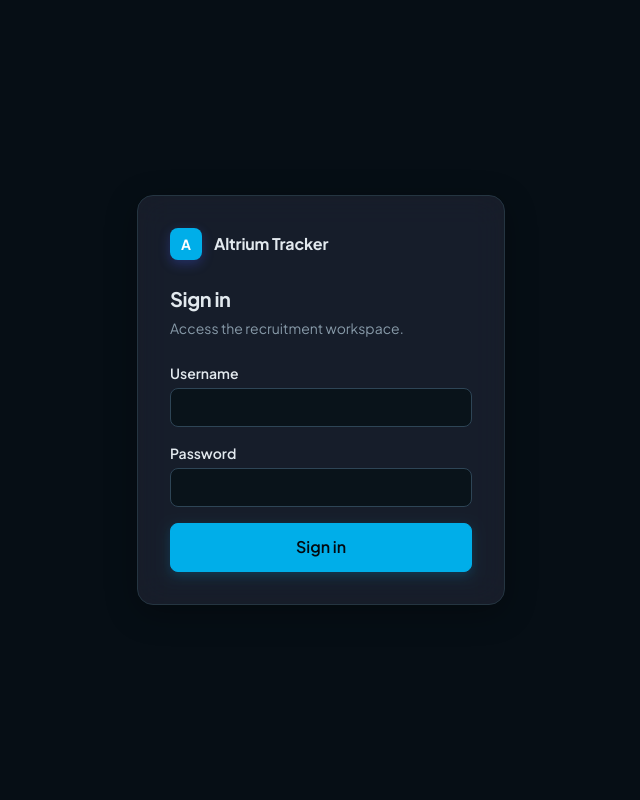
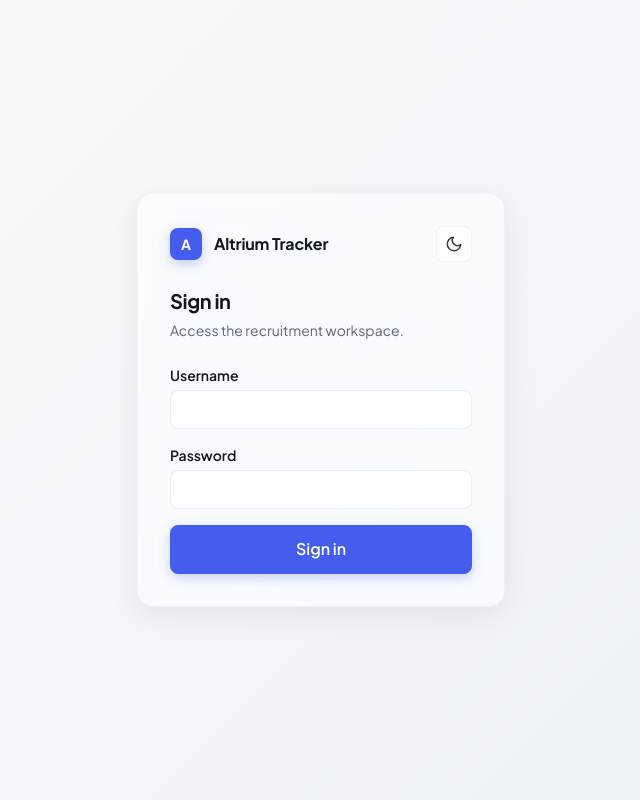
Before and after one commit to Ctum0/Altrium-Hiring-Tracker, a Django app: page /login/ in a window 1280 px wide. Shown: the whole page, without its empty margins (319-959 px from the left). Run offline with Django 5.2, Linux system fonts and the light colour scheme.

Commit message:
Add light/dark dual theme with toggle and localStorage persistence

```diff
--- a/accounts/templates/accounts/login.html
+++ b/accounts/templates/accounts/login.html
@@ -6,6 +6,8 @@
   <div class="auth-logo">
     <span class="brand-mark">A</span>
     <span class="brand-name">Altrium Tracker</span>
+    <span class="flex-1"></span>
+    {% include 'includes/theme_toggle.html' %}
   </div>
   <h1 class="auth-title">Sign in</h1>
   <p class="auth-sub">Access the recruitment workspace.</p>
--- a/static/css/app.css
+++ b/static/css/app.css
@@ -21,8 +21,11 @@
 
   /* ===== Neutrals (light glass) ===== */
   --bg: oklch(0.97 0.005 270);
+  --bg-1: #f8fafc;
+  --bg-2: #edf2f7;
   --surface: rgba(255, 255, 255, 0.55);
   --surface-2: rgba(255, 255, 255, 0.35);
+  --surface-hover: rgba(255, 255, 255, 0.75);
   --border: rgba(226, 232, 240, 0.5);
   --border-strong: rgba(226, 232, 240, 0.7);
   --ink: oklch(0.20 0.02 270);
@@ -96,6 +99,69 @@
   --z-backdrop: 300;
   --z-modal: 400;
   --z-toast: 500;
+
+  color-scheme: light;
+}
+
+/* ===== Dark theme =====
+   Applied via data-theme="dark" on <html>. Auth and app pages share tokens,
+   so both render correctly in either theme. Default = stored preference or
+   the operating system's prefers-color-scheme. */
+:root[data-theme='dark'] {
+  color-scheme: dark;
+
+  /* Brand (shifted lighter for contrast on dark glass) */
+  --brand: oklch(0.60 0.18 262);
+  --brand-hover: oklch(0.66 0.17 262);
+  --brand-active: oklch(0.55 0.17 262);
+  --brand-soft: oklch(0.31 0.07 258);
+  --brand-border: oklch(0.45 0.11 262);
+  --on-brand: oklch(1 0 0);
+
+  /* Accent */
+  --accent: oklch(0.75 0.13 70);
+  --accent-soft: oklch(0.32 0.05 70);
+
+  /* Neutrals (dark glass) */
+  --bg: oklch(0.17 0.022 255);
+  --bg-1: oklch(0.17 0.022 255);
+  --bg-2: oklch(0.14 0.022 258);
+  --surface: rgba(255, 255, 255, 0.06);
+  --surface-2: rgba(255, 255, 255, 0.09);
+  --surface-hover: rgba(255, 255, 255, 0.12);
+  --border: rgba(148, 163, 184, 0.16);
+  --border-strong: rgba(148, 163, 184, 0.26);
+  --ink: oklch(0.93 0.012 250);
+  --ink-secondary: oklch(0.73 0.02 250);
+  --muted: oklch(0.60 0.02 250);
+
+  /* Semantic status colors */
+  --status-new: oklch(0.73 0.11 244);
+  --status-new-bg: oklch(0.30 0.06 244);
+  --status-shortlisted: oklch(0.78 0.11 68);
+  --status-shortlisted-bg: oklch(0.33 0.05 68);
+  --status-progress: oklch(0.75 0.09 195);
+  --status-progress-bg: oklch(0.30 0.05 195);
+  --status-hired: oklch(0.80 0.12 152);
+  --status-hired-bg: oklch(0.30 0.06 152);
+  --status-rejected: oklch(0.79 0.13 24);
+  --status-rejected-bg: oklch(0.32 0.06 24);
+  --status-hold: oklch(0.72 0.02 240);
+  --status-hold-bg: oklch(0.29 0.01 240);
+
+  /* Danger */
+  --danger: oklch(0.70 0.17 25);
+  --danger-hover: oklch(0.62 0.17 25);
+  --danger-soft: oklch(0.33 0.07 25);
+
+  /* Shadows & glass */
+  --shadow-sm: 0 4px 12px rgba(0, 0, 0, 0.35);
+  --shadow-md: 0 8px 24px rgba(0, 0, 0, 0.45);
+  --shadow-lg: 0 16px 40px rgba(0, 0, 0, 0.55);
+  --shadow-xl: 0 24px 48px rgba(0, 0, 0, 0.60);
+  --glass-bg: rgba(30, 41, 59, 0.56);
+  --glass-border: rgba(148, 163, 184, 0.18);
+  --glass-shadow: 0 8px 32px 0 rgba(0, 0, 0, 0.45);
 }
 
 /* ===== Gradient canvas background ===== */
@@ -109,7 +175,7 @@ body {
   font-size: var(--text-base);
   line-height: 1.5;
   color: var(--ink);
-  background: linear-gradient(135deg, #f8fafc 0%, #edf2f7 100%);
+  background: linear-gradient(135deg, var(--bg-1) 0%, var(--bg-2) 100%);
   -webkit-font-smoothing: antialiased;
   min-height: 100dvh;
 }
@@ -168,8 +234,8 @@ a:hover {
 }
 
 .glass-panel:hover {
-  background: rgba(255, 255, 255, 0.65);
-  border-color: rgba(226, 232, 240, 0.7);
+  background: var(--surface-hover);
+  border-color: var(--border-strong);
   box-shadow: var(--shadow-md);
 }
 
@@ -183,14 +249,14 @@ a:hover {
 }
 
 .glass-topbar {
-  background: rgba(255, 255, 255, 0.60);
+  background: var(--glass-bg);
   border-bottom: 1px solid var(--glass-border);
   backdrop-filter: blur(16px) saturate(180%);
   -webkit-backdrop-filter: blur(16px) saturate(180%);
 }
 
 .glass-sidebar {
-  background: rgba(255, 255, 255, 0.55);
+  background: var(--glass-bg);
   border-right: 1px solid var(--glass-border);
   backdrop-filter: blur(16px) saturate(180%);
   -webkit-backdrop-filter: blur(16px) saturate(180%);
@@ -206,7 +272,7 @@ a:hover {
 }
 
 .glass-input {
-  background: rgba(255, 255, 255, 0.45);
+  background: var(--glass-bg);
   border: 1px solid var(--glass-border);
   border-radius: var(--radius);
   color: var(--ink);
@@ -214,7 +280,7 @@ a:hover {
 }
 
 .glass-input:focus {
-  background: rgba(255, 255, 255, 0.70);
+  background: var(--surface-hover);
   border-color: var(--brand);
   box-shadow: 0 0 0 3px var(--brand-soft);
   outline: none;
@@ -590,6 +656,31 @@ a:hover {
   color: var(--ink);
 }
 
+/* ===== Theme toggle ===== */
+.theme-toggle {
+  background: var(--glass-bg);
+  border: 1px solid var(--glass-border);
+  border-radius: var(--radius);
+  color: var(--ink-secondary);
+  backdrop-filter: blur(8px);
+}
+
+.theme-toggle:hover {
+  background: var(--surface-2);
+  color: var(--ink);
+}
+
+.theme-toggle svg {
+  display: block;
+}
+
+/* Light theme shows the moon (tap to go dark); dark theme shows the sun. */
+.theme-toggle .icon-sun { display: none; }
+.theme-toggle .icon-moon { display: block; }
+
+:root[data-theme='dark'] .theme-toggle .icon-sun { display: block; }
+:root[data-theme='dark'] .theme-toggle .icon-moon { display: none; }
+
 /* ===== Forms ===== */
 .form-field {
   margin-bottom: var(--sp-4);
@@ -912,7 +1003,7 @@ a:hover {
 }
 
 .alert-error {
-  background: oklch(0.95 0.03 25);
+  background: var(--danger-soft);
   color: var(--danger);
 }
 
@@ -1003,30 +1094,13 @@ a:hover {
   to { transform: rotate(360deg); }
 }
 
-/* ===== Auth pages (dark theme) ===== */
+/* ===== Auth pages =====
+   Follows the active theme via the shared design tokens (light or dark),
+   so the sign-in card matches the rest of the application. */
 .auth-body {
   min-height: 100dvh;
   display: grid;
   place-items: center;
-  /* Dark theme, scoped to auth pages only */
-  --auth-bg: oklch(0.16 0.02 240);
-  --auth-surface: oklch(0.22 0.025 240);
-  --auth-border: oklch(0.32 0.03 240);
-  --auth-ink: oklch(0.93 0.01 240);
-  --auth-muted: oklch(0.68 0.03 240);
-  --auth-brand: oklch(0.70 0.15 230);
-  --auth-brand-hover: oklch(0.75 0.14 230);
-  --auth-input-bg: oklch(0.18 0.02 240);
-  --auth-input-border: oklch(0.38 0.04 240);
-  background: var(--auth-bg);
-}
-
-.auth-body .brand-mark {
-  background: var(--auth-brand);
-}
-
-.auth-body .brand-name {
-  color: var(--auth-ink);
 }
 
 .auth-shell {
@@ -1036,11 +1110,11 @@ a:hover {
 }
 
 .auth-card {
-  background: rgba(34, 38, 51, 0.65);
-  border: 1px solid var(--auth-border);
+  background: var(--glass-bg);
+  border: 1px solid var(--glass-border);
   border-radius: var(--radius-xl);
   padding: var(--sp-8);
-  box-shadow: 0 8px 32px 0 oklch(0 0 0 / 0.30);
+  box-shadow: var(--glass-shadow);
   backdrop-filter: blur(16px) saturate(180%);
   -webkit-backdrop-filter: blur(16px) saturate(180%);
 }
@@ -1057,60 +1131,19 @@ a:hover {
   font-weight: 700;
   letter-spacing: -0.02em;
   margin-bottom: var(--sp-1);
-  color: var(--auth-ink);
+  color: var(--ink);
 }
 
 .auth-sub {
-  color: var(--auth-muted);
+  color: var(--muted);
   font-size: var(--text-sm);
   margin-bottom: var(--sp-6);
-}
-
-/* Dark-theme form controls inside the auth card */
-.auth-body .form-label {
-  color: var(--auth-ink);
-}
-
-.auth-body .form-input,
-.auth-body .form-select,
-.auth-body .form-textarea {
-  background: var(--auth-input-bg);
-  border-color: var(--auth-input-border);
-  color: var(--auth-ink);
-}
-
-.auth-body .form-input::placeholder,
-.auth-body .form-textarea::placeholder {
-  color: var(--auth-muted);
-}
-
-.auth-body .form-input:focus,
-.auth-body .form-select:focus,
-.auth-body .form-textarea:focus {
-  border-color: var(--auth-brand);
-  box-shadow: 0 0 0 3px oklch(0.70 0.15 230 / 0.25);
-}
-
-.auth-body .btn-primary {
-  background: var(--auth-brand);
-  color: oklch(0.14 0.02 240);
-  border-color: var(--auth-brand);
-  box-shadow: 0 4px 12px oklch(0.70 0.15 230 / 0.20);
-}
-
-.auth-body .btn-primary:hover {
-  background: var(--auth-brand-hover);
-  box-shadow: 0 6px 16px oklch(0.70 0.15 230 / 0.30);
-}
-
-.auth-body .alert-error {
-  background: oklch(0.30 0.08 25);
-  color: oklch(0.85 0.12 25);
 }
 
 /* ===== Utility ===== */
 .flex { display: flex; }
 .flex-col { display: flex; flex-direction: column; }
+.flex-1 { flex: 1; }
 .items-center { align-items: center; }
 .justify-between { justify-content: space-between; }
 .gap-2 { gap: var(--sp-2); }
--- a/templates/auth_base.html
+++ b/templates/auth_base.html
@@ -8,6 +8,32 @@
   <link rel="preconnect" href="https://fonts.googleapis.com">
   <link rel="preconnect" href="https://fonts.gstatic.com" crossorigin>
   <link href="https://fonts.googleapis.com/css2?family=Plus+Jakarta+Sans:wght@400;500;600;700;800&display=swap" rel="stylesheet">
+  <script>
+  (function () {
+    var KEY = 'altrium-theme';
+    function current() {
+      try {
+        var s = localStorage.getItem(KEY);
+        if (s === 'light' || s === 'dark') return s;
+      } catch (e) {}
+      return window.matchMedia && window.matchMedia('(prefers-color-scheme: dark)').matches ? 'dark' : 'light';
+    }
+    var root = document.documentElement;
+    root.dataset.theme = current();
+    window.toggleTheme = function () {
+      var next = root.dataset.theme === 'dark' ? 'light' : 'dark';
+      root.dataset.theme = next;
+      try { localStorage.setItem(KEY, next); } catch (e) {}
+    };
+    if (window.matchMedia) {
+      window.matchMedia('(prefers-color-scheme: dark)').addEventListener('change', function (e) {
+        try {
+          if (!localStorage.getItem(KEY)) root.dataset.theme = e.matches ? 'dark' : 'light';
+        } catch (err) {}
+      });
+    }
+  })();
+  </script>
   <link rel="stylesheet" href="{% static 'css/app.css' %}">
   <script src="{% static 'vendor/htmx.min.js' %}"></script>
   {% block head %}{% endblock %}
--- /dev/null
+++ b/templates/includes/theme_toggle.html
@@ -0,0 +1,5 @@
+{% load static %}
+<button type="button" class="btn-icon theme-toggle" onclick="toggleTheme()" aria-label="Switch theme" title="Switch theme (light / dark)">
+  <svg class="icon-sun" width="18" height="18" viewBox="0 0 24 24" fill="none" stroke="currentColor" stroke-width="2" stroke-linecap="round" stroke-linejoin="round" aria-hidden="true"><circle cx="12" cy="12" r="4"/><path d="M12 2v2"/><path d="M12 20v2"/><path d="m4.93 4.93 1.41 1.41"/><path d="m17.66 17.66 1.41 1.41"/><path d="M2 12h2"/><path d="M20 12h2"/><path d="m6.34 17.66-1.41 1.41"/><path d="m19.07 4.93-1.41 1.41"/></svg>
+  <svg class="icon-moon" width="18" height="18" viewBox="0 0 24 24" fill="none" stroke="currentColor" stroke-width="2" stroke-linecap="round" stroke-linejoin="round" aria-hidden="true"><path d="M21 12.79A9 9 0 1 1 11.21 3 7 7 0 0 0 21 12.79z"/></svg>
+</button>
```
Also changed, not shown: templates/base.html (+27 -0 lines).
